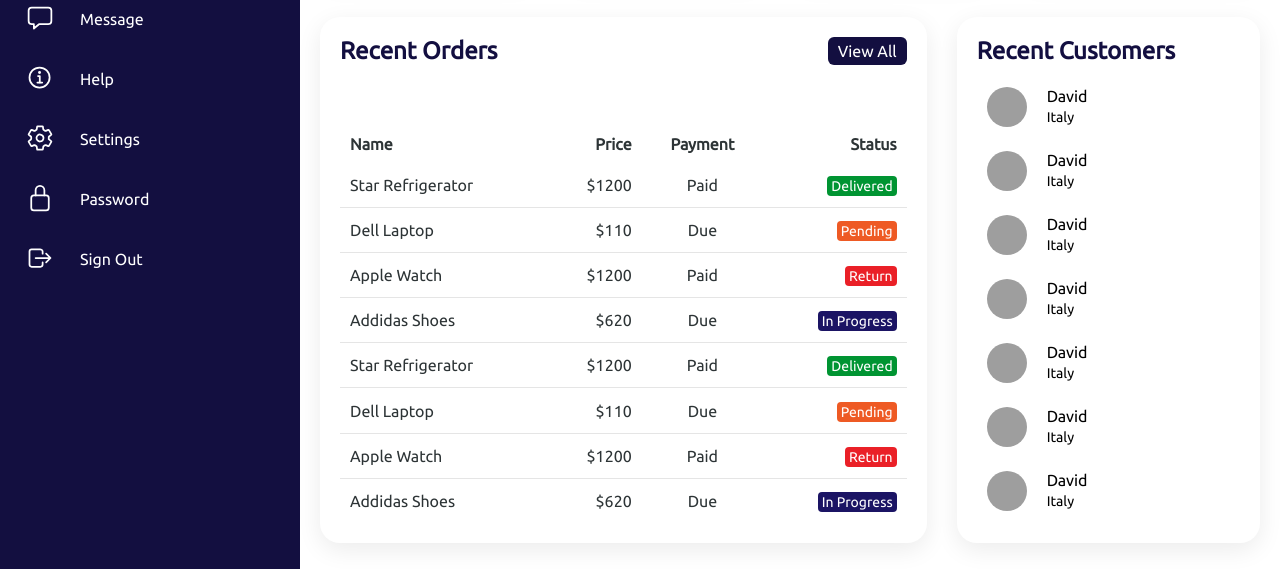
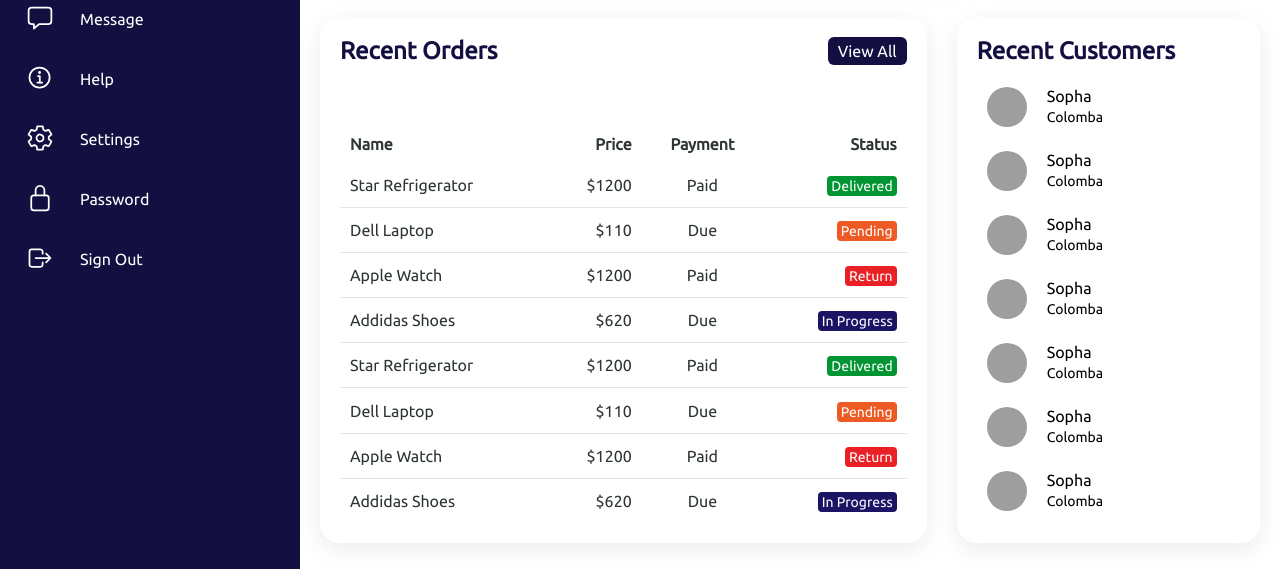
Before and after one commit to SophaGithub/second_website, a plain HTML site: page index.html in a window 1280 px wide. Shown: the part 231-800 px from the top of the page. Drawn offline with nearby package versions, Linux system fonts and the light colour scheme; grey boxes are pictures that could not be loaded.

Commit message:
change name customers

```diff
--- a/index.html
+++ b/index.html
@@ -224,7 +224,7 @@
                                     <div class="imgBx"><img src="profile.jpg" alt=""></div>
                                 </td>
                                 <td>
-                                    <h4>David <br><span>Italy</span></h4>
+                                    <h4>Sopha <br><span>Colomba</span></h4>
                                 </td>
                             </tr>
 
@@ -233,7 +233,7 @@
                                     <div class="imgBx"><img src="profile.jpg" alt=""></div>
                                 </td>
                                 <td>
-                                    <h4>David <br><span>Italy</span></h4>
+                                    <h4>Sopha <br><span>Colomba</span></h4>
                                 </td>
                             </tr>
 
@@ -242,7 +242,7 @@
                                     <div class="imgBx"><img src="profile.jpg" alt=""></div>
                                 </td>
                                 <td>
-                                    <h4>David <br><span>Italy</span></h4>
+                                    <h4>Sopha <br><span>Colomba</span></h4>
                                 </td>
                             </tr>
 
@@ -251,7 +251,7 @@
                                     <div class="imgBx"><img src="profile.jpg" alt=""></div>
                                 </td>
                                 <td>
-                                    <h4>David <br><span>Italy</span></h4>
+                                    <h4>Sopha <br><span>Colomba</span></h4>
                                 </td>
                             </tr>
 
@@ -260,7 +260,7 @@
                                     <div class="imgBx"><img src="profile.jpg" alt=""></div>
                                 </td>
                                 <td>
-                                    <h4>David <br><span>Italy</span></h4>
+                                    <h4>Sopha <br><span>Colomba</span></h4>
                                 </td>
                             </tr>
 
@@ -269,7 +269,7 @@
                                     <div class="imgBx"><img src="profile.jpg" alt=""></div>
                                 </td>
                                 <td>
-                                    <h4>David <br><span>Italy</span></h4>
+                                    <h4>Sopha <br><span>Colomba</span></h4>
                                 </td>
                             </tr>
 
@@ -278,7 +278,7 @@
                                     <div class="imgBx"><img src="profile.jpg" alt=""></div>
                                 </td>
                                 <td>
-                                    <h4>David <br><span>Italy</span></h4>
+                                    <h4>Sopha <br><span>Colomba</span></h4>
                                 </td>
                             </tr>
                         </table>
```
